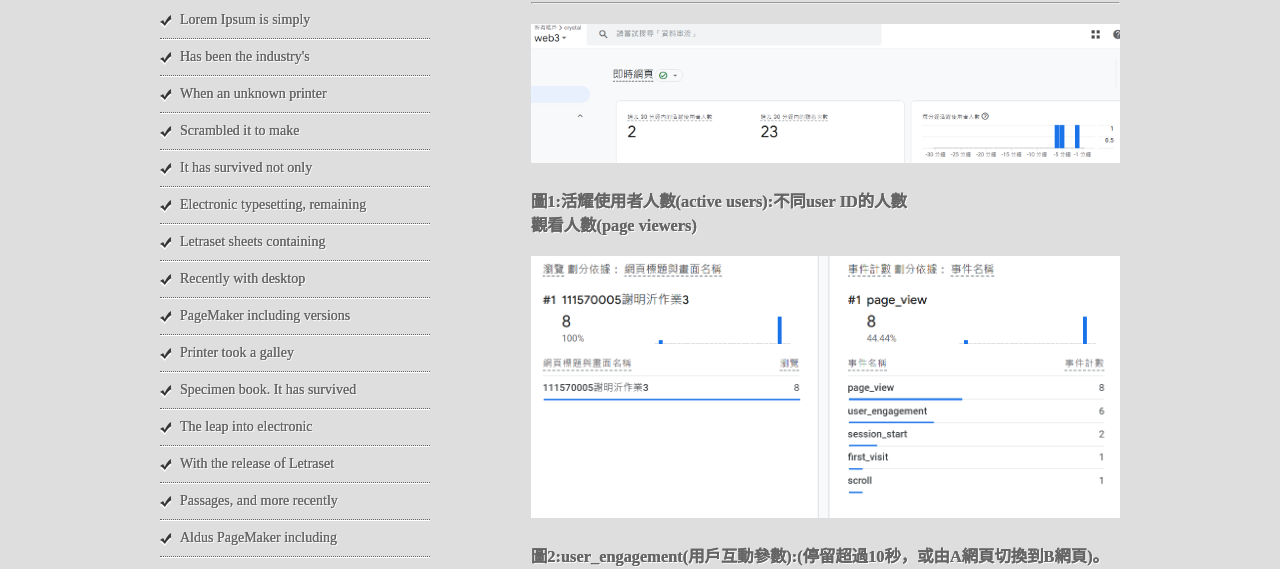
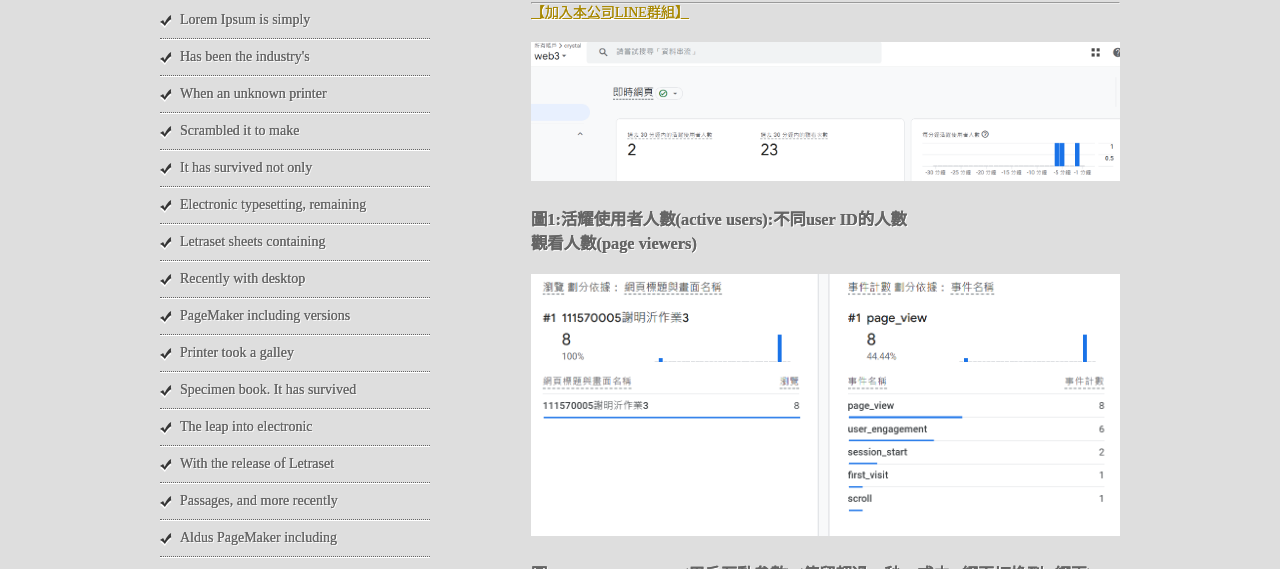
Before and after one commit to crystal543/hw3, a plain HTML site: page a6.html in a window 1280 px wide. Shown: the part 531-1100 px from the top of the page. Drawn offline with Linux system fonts and the light colour scheme; a web font is replaced by a local one.

Commit message:
Add files via upload

```diff
--- a/a6.html
+++ b/a6.html
@@ -54,6 +54,9 @@ Released: 4.3.13
     <div class="mainContent">
     	<h1>Welcome</h1>
         <hr>
+        <p>
+            <a href="http://line.me/R/ti/g/pK9Mt4GSTo" target="_blank">【加入本公司LINE群組】</a>
+        </p>
         <p>
             <img src="images/ga-1.png" width="80%">
             <h3>圖1:活耀使用者人數(active users):不同user ID的人數</h3>
```
